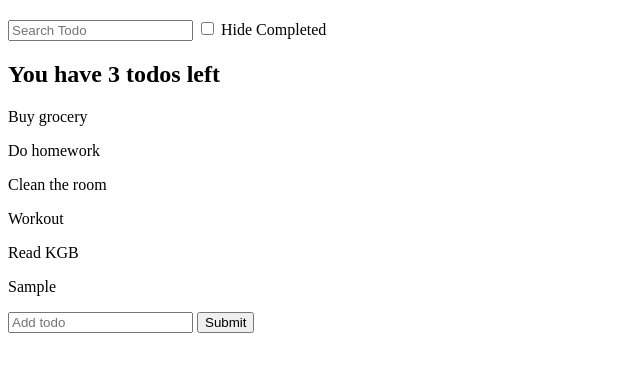
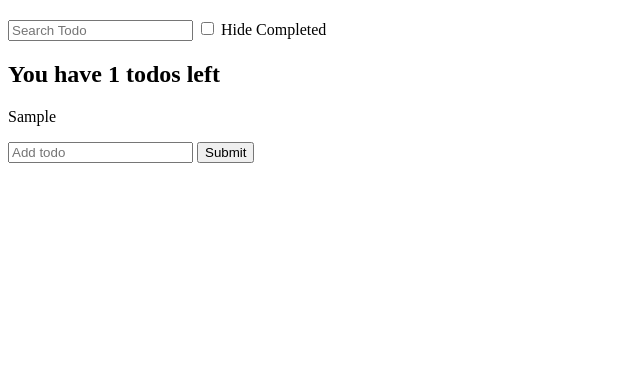
Before and after one commit to isik-dev/JS---ToDoApp, a plain HTML site: page index.html in a window 1280 px wide. Both pictures are taken after typing "Sample" into the empty fields and a click on the button "Submit". Shown: the part 61-432 px from the top of the page, without its empty margins (0-640 px from the left). Drawn offline with Linux system fonts and the light colour scheme.

Commit message:
D9 changes

```diff
--- a/index.html
+++ b/index.html
@@ -25,6 +25,7 @@
             <input type="text" placeholder="Add todo" name="todoText">
             <button>Submit</button>
         </form>
+        <script src="todos-functions.js"></script>
         <script src="main.js"></script>
     </body>
 </html>
--- a/main.js
+++ b/main.js
@@ -1,123 +1,8 @@
-// const todos = [{
-//     text: 'Buy grocery',
-//     completed: true
-// }, {
-//     text: 'Do homework',
-//     completed: false
-// }, {
-//     text: 'Clean the room',
-//     completed: true
-// }, {
-//     text: 'Workout',
-//     completed: false
-// }, {
-//     text: 'Read KGB',
-//     completed: true
-// }]
-
-// 1. Setup a div contain for todos
-// 2. Setup filters (searchText) and wire up new filter input to change it
-// 3. Create a renderTodos function to render and rerender the latest filtered data
-
-// const filters = {
-//     searchText: ''
-// }
-
-// const renderTodos = function (todos, filters) {
-//     const filteredTodos = todos.filter(function (item) {
-//         return item.text.toLowerCase().includes(filters.searchText.toLowerCase())
-//     })
-
-//     // Creates a function that returns uncompleted array of items
-//     const incompleteElements = filteredTodos.filter(function (item, index) {
-//         return !item.completed
-//     })
-
-//     document.querySelector('#todos').innerHTML = ''
-
-//     // Renders a statement on the html website
-//     const element = document.createElement('h2')
-//     element.textContent = `You have ${incompleteElements.length} todos left`
-//     document.querySelector('#todos').appendChild(element)
-
-//     // Loops through each item in the array and renders it in html website
-//     filteredTodos.forEach(function (item, index) {
-//         const newElement = document.createElement('p')
-//         newElement.textContent = item.text
-//         document.querySelector('#todos').appendChild(newElement)
-//     })
-// }
-
-
-// renderTodos(todos, filters)
-
-
-// // Listens to the add-todo button click and prints a message in the console
-// document.querySelector('#add-todo').addEventListener('click', function (e) {
-//     console.log('the button was clicked')
-// })
-
-// // Listens to the text input in the input box and prints what's inputted.
-// document.querySelector('#new-todo-text').addEventListener('input', function (e) {
-//     console.log(e.target.value)
-// })
-
-// // Listen to the text input in the input box and prints filtered elements
-// document.querySelector('#filter-todos').addEventListener('input', function (e) {
-//     filters.searchText = e.target.value
-//     renderTodos(todos, filters)
-// })
-
-const todos = [{
-    text: 'Buy grocery',
-    completed: true
-}, {
-    text: 'Do homework',
-    completed: false
-}, {
-    text: 'Clean the room',
-    completed: true
-}, {
-    text: 'Workout',
-    completed: false
-}, {
-    text: 'Read KGB',
-    completed: true
-}]
+const todos = getSavedTodos()
 
 const filters = {
     searchText: '',
     hideCompleted: false
-
-
-}
-
-const renderTodos = function (todos, filters) {
-    const filteredTodos = todos.filter(function (item, index) {
-        const searchTextMatch = item.text.toLowerCase().includes(filters.searchText.toLowerCase())
-        const hideCompleteMatch = !filters.hideCompleted || !item.completed
-
-        return searchTextMatch && hideCompleteMatch
-    })
-
-    const incompleteTodos = filteredTodos.filter(function (item, index) {
-        return !item.completed
-    })
-
-    document.querySelector('#todos').innerHTML = ''
-
-    const p = document.createElement('h2')
-    p.textContent = `You have ${incompleteTodos.length} todos left`
-    document.querySelector('#todos').appendChild(p)
-
-    filteredTodos.forEach(function (item, index) {
-        const element = document.createElement('p')
-        element.textContent = item.text
-        document.querySelector('#todos').appendChild(element)
-    })
-
-
-
 }
 
 renderTodos(todos, filters)
@@ -127,11 +12,6 @@ document.querySelector('#search-todo').addEventListener('input', function (e) {
     renderTodos(todos, filters)
 })
 
-//Done 1. Create a form with a single input for todo text
-//Done 2. Setup a submit handler and cancel the default action
-// 3. Add a new item to the todos array with that text data (completed value of false)
-//Done 4. Rerender the application
-//Done 5. Clear the input field value
 
 document.querySelector('#add-todo').addEventListener('submit', function (e) {
     e.preventDefault()
@@ -139,17 +19,12 @@ document.querySelector('#add-todo').addEventListener('submit', function (e) {
         text: e.target.elements.todoText.value,
         completed: false
     })
+    saveTodos(todos)
     renderTodos(todos, filters)
     e.target.elements.todoText.value = ''
 
 })
 
-
-//Done 1. Create a checkbox and setup event listener -> "Hide completed"
-//Done 2. Create new hideCompleted filter (default false)
-// 3. Update hideCompleted and rerender list on checkbox change
-// 4. Setup renderTodos to remove completed items
-
 document.querySelector('#hide-checkbox').addEventListener('change', function (e) {
     filters.hideCompleted = e.target.checked
     renderTodos(todos, filters)
--- /dev/null
+++ b/todos-functions.js
@@ -0,0 +1,62 @@
+// Fetch existing todos from localStorage
+// getSavedTodos
+const getSavedTodos = function () {
+    const todosJSON = localStorage.getItem('todos')
+
+    if (todosJSON !== null) {
+        return JSON.parse(todosJSON)
+    } else {
+        return []
+    }
+}
+
+// Save todos to localStorage
+// saveTodos
+const saveTodos = function (todos) {
+    localStorage.setItem('todos', JSON.stringify(todos))
+}
+
+// Render application todos based on filters
+// renderTodos
+const renderTodos = function (todos, filters) {
+    const filteredTodos = todos.filter(function (item, index) {
+        const searchTextMatch = item.text.toLowerCase().includes(filters.searchText.toLowerCase())
+        const hideCompleteMatch = !filters.hideCompleted || !item.completed
+
+        return searchTextMatch && hideCompleteMatch
+    })
+
+    const incompleteTodos = filteredTodos.filter(function (item, index) {
+        return !item.completed
+    })
+
+    document.querySelector('#todos').innerHTML = ''
+    document.querySelector('#todos').appendChild(generateSummarDOM(incompleteTodos))
+
+    filteredTodos.forEach(function (item, index) {
+        document.querySelector('#todos').appendChild(generateTodoDOM(item))
+    })
+}
+
+// Get the DOM elements for an individual note
+// generateTodoDOM
+const generateTodoDOM = function (item) {
+    const element = document.createElement('p')
+
+        if (item.text.length > 0) {
+            element.textContent = item.text
+        } else {
+            element.textContent = 'Unnamed todos'
+        }
+
+        return element
+
+}
+
+// Get the DOM elements for list summary
+// generateSummarDOM
+const generateSummarDOM = function (incompleteTodos) {
+    const p = document.createElement('h2')
+    p.textContent = `You have ${incompleteTodos.length} todos left`
+    return p
+}
```
